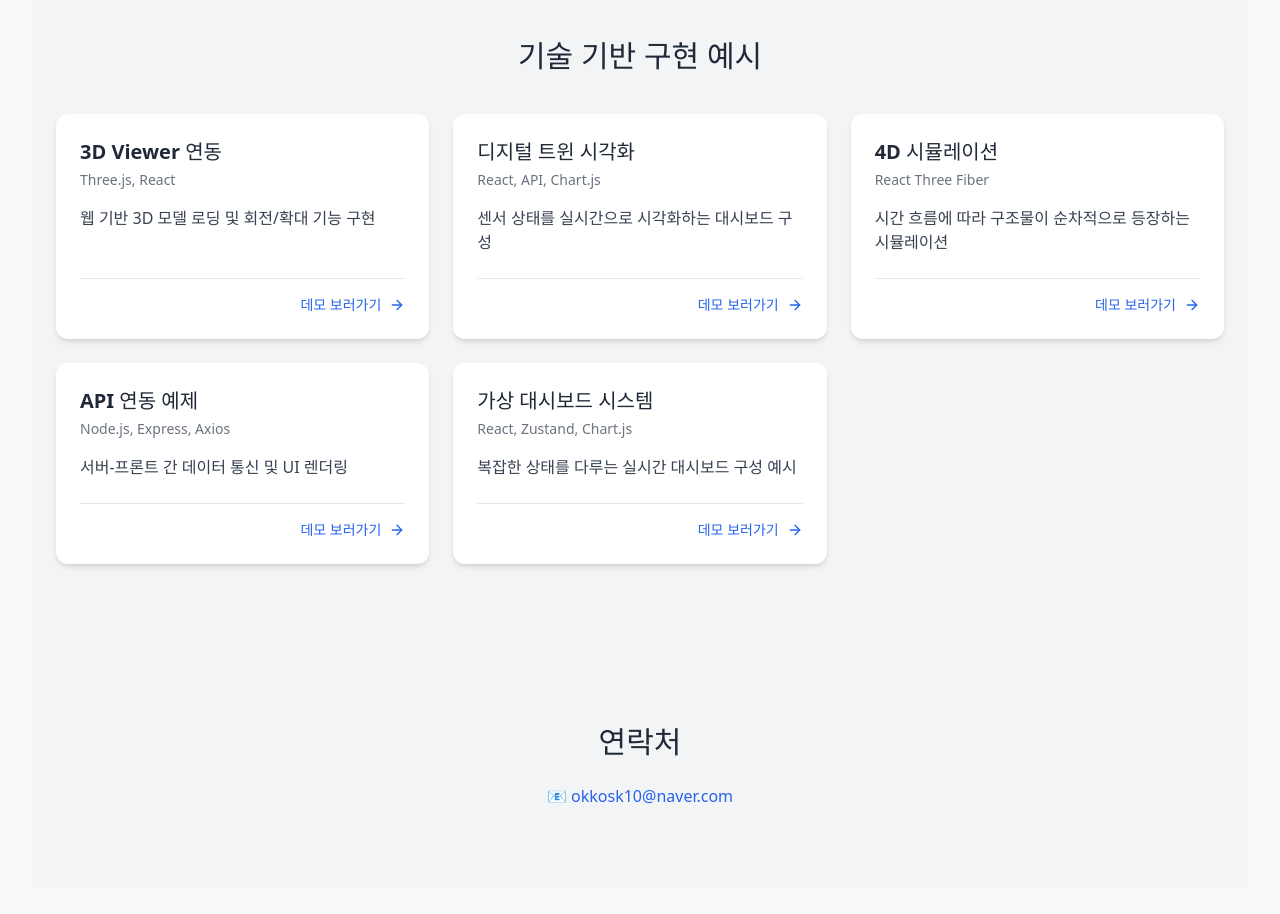
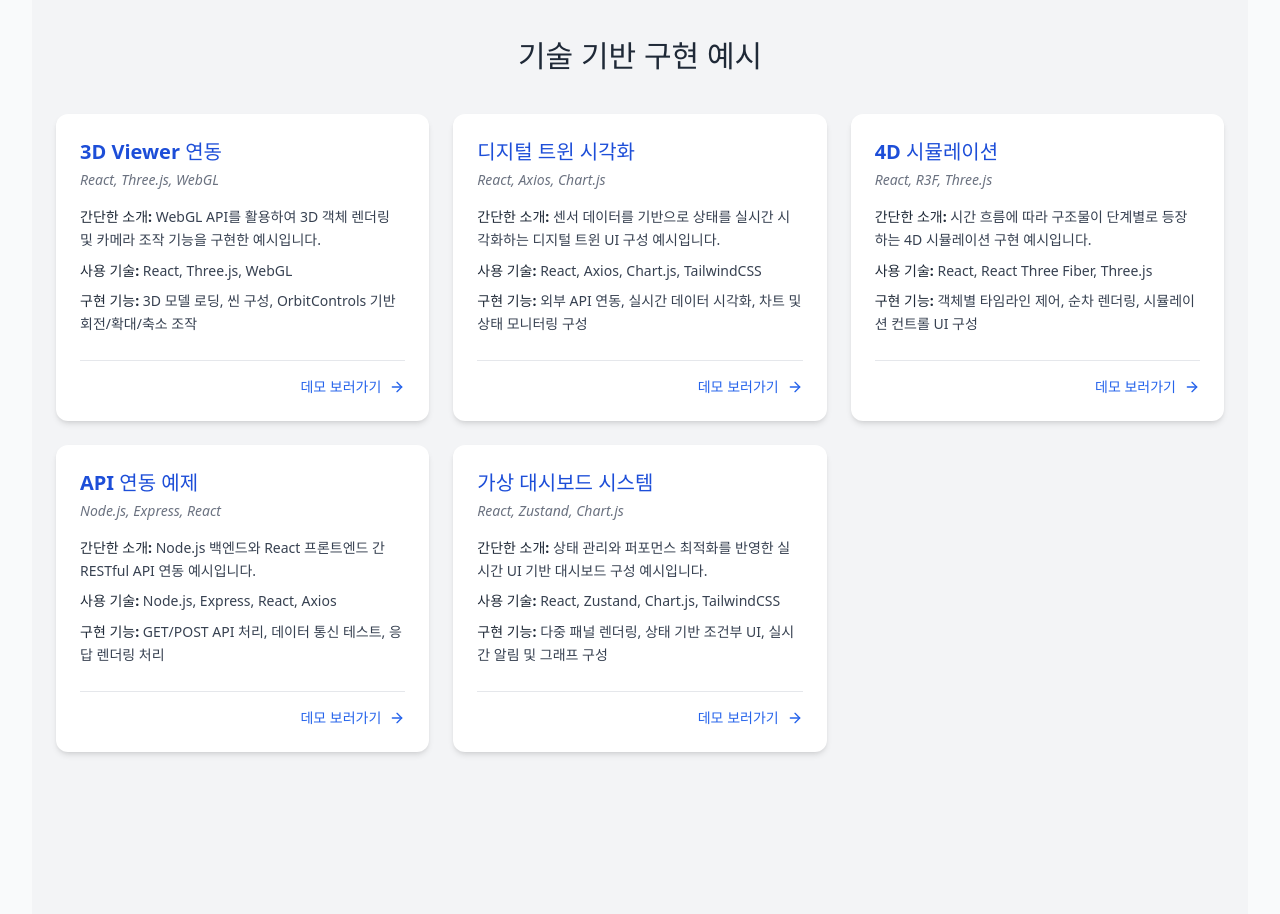
Before and after one commit to okkosk10/portfolio, a React (Vite) app: page / in a window 1280 px wide. Shown: the part 1900-2814 px from the top of the page. Built offline with nearby package versions, Linux system fonts and the light colour scheme.

Commit message:
데모 사이트 구조 변경

```diff
--- /dev/null
+++ b/src/data/demoList.js
@@ -0,0 +1,45 @@
+// data/demoList.js
+const demos = [
+    {
+      title: "3D Viewer 연동",
+      slug: "3d-viewer",
+      stack: "React, Three.js, WebGL",
+      intro: "WebGL API를 활용하여 3D 객체 렌더링 및 카메라 조작 기능을 구현한 예시입니다.",
+      tech: "React, Three.js, WebGL",
+      features: "3D 모델 로딩, 씬 구성, OrbitControls 기반 회전/확대/축소 조작"
+    },
+    {
+      title: "디지털 트윈 시각화",
+      slug: "digital-twin",
+      stack: "React, Axios, Chart.js",
+      intro: "센서 데이터를 기반으로 상태를 실시간 시각화하는 디지털 트윈 UI 구성 예시입니다.",
+      tech: "React, Axios, Chart.js, TailwindCSS",
+      features: "외부 API 연동, 실시간 데이터 시각화, 차트 및 상태 모니터링 구성"
+    },
+    {
+      title: "4D 시뮬레이션",
+      slug: "4d-simulation",
+      stack: "React, R3F, Three.js",
+      intro: "시간 흐름에 따라 구조물이 단계별로 등장하는 4D 시뮬레이션 구현 예시입니다.",
+      tech: "React, React Three Fiber, Three.js",
+      features: "객체별 타임라인 제어, 순차 렌더링, 시뮬레이션 컨트롤 UI 구성"
+    },
+    {
+      title: "API 연동 예제",
+      slug: "api-integration",
+      stack: "Node.js, Express, React",
+      intro: "Node.js 백엔드와 React 프론트엔드 간 RESTful API 연동 예시입니다.",
+      tech: "Node.js, Express, React, Axios",
+      features: "GET/POST API 처리, 데이터 통신 테스트, 응답 렌더링 처리"
+    },
+    {
+      title: "가상 대시보드 시스템",
+      slug: "dashboard",
+      stack: "React, Zustand, Chart.js",
+      intro: "상태 관리와 퍼포먼스 최적화를 반영한 실시간 UI 기반 대시보드 구성 예시입니다.",
+      tech: "React, Zustand, Chart.js, TailwindCSS",
+      features: "다중 패널 렌더링, 상태 기반 조건부 UI, 실시간 알림 및 그래프 구성"
+    }
+  ];
+
+  export default demos;
--- a/src/sections/TechDemos.jsx
+++ b/src/sections/TechDemos.jsx
@@ -1,39 +1,7 @@
 // sections/TechDemos.jsx
 import { Link } from "react-router-dom";
-import { FiArrowRight } from "react-icons/fi"; // 오른쪽 화살표 아이콘
-
-const demos = [
-  {
-    title: "3D Viewer 연동",
-    stack: "Three.js, React",
-    description: "웹 기반 3D 모델 로딩 및 회전/확대 기능 구현",
-    slug: "3d-viewer",
-  },
-  {
-    title: "디지털 트윈 시각화",
-    stack: "React, API, Chart.js",
-    description: "센서 상태를 실시간으로 시각화하는 대시보드 구성",
-    slug: "digital-twin",
-  },
-  {
-    title: "4D 시뮬레이션",
-    stack: "React Three Fiber",
-    description: "시간 흐름에 따라 구조물이 순차적으로 등장하는 시뮬레이션",
-    slug: "4d-simulation",
-  },
-  {
-    title: "API 연동 예제",
-    stack: "Node.js, Express, Axios",
-    description: "서버-프론트 간 데이터 통신 및 UI 렌더링",
-    slug: "api-integration",
-  },
-  {
-    title: "가상 대시보드 시스템",
-    stack: "React, Zustand, Chart.js",
-    description: "복잡한 상태를 다루는 실시간 대시보드 구성 예시",
-    slug: "dashboard",
-  }
-];
+import { FiArrowRight } from "react-icons/fi";
+import demos from "../data/demoList";
 
 export default function TechDemos() {
   return (
@@ -47,14 +15,23 @@ export default function TechDemos() {
               to={`/demo/${demo.slug}`}
               className="flex flex-col justify-between h-full bg-white rounded-xl shadow-md hover:shadow-lg transition-transform hover:-translate-y-1 p-6 group"
             >
-              {/* 상단 설명 영역 */}
               <div>
-                <h3 className="text-xl font-semibold text-gray-800">{demo.title}</h3>
-                <p className="text-sm text-gray-500 mt-1">{demo.stack}</p>
-                <p className="mt-4 text-gray-700">{demo.description}</p>
+                <h3 className="text-xl font-bold text-blue-700">{demo.title}</h3>
+                <p className="text-sm text-gray-500 italic mt-1">{demo.stack}</p>
+
+                <div className="mt-4 text-gray-700 text-sm leading-relaxed space-y-2">
+                  <p>
+                    <span className="font-semibold text-gray-800">간단한 소개:</span> {demo.intro}
+                  </p>
+                  <p>
+                    <span className="font-semibold text-gray-800">사용 기술:</span> {demo.tech}
+                  </p>
+                  <p>
+                    <span className="font-semibold text-gray-800">구현 기능:</span> {demo.features}
+                  </p>
+                </div>
               </div>
 
-              {/* 하단 버튼 영역 */}
               <div className="mt-6 pt-4 border-t border-gray-200 flex justify-end items-center gap-2 text-blue-600 text-sm font-medium transition-transform transform group-hover:translate-x-1">
                 <span>데모 보러가기</span>
                 <FiArrowRight className="text-base" />
```
